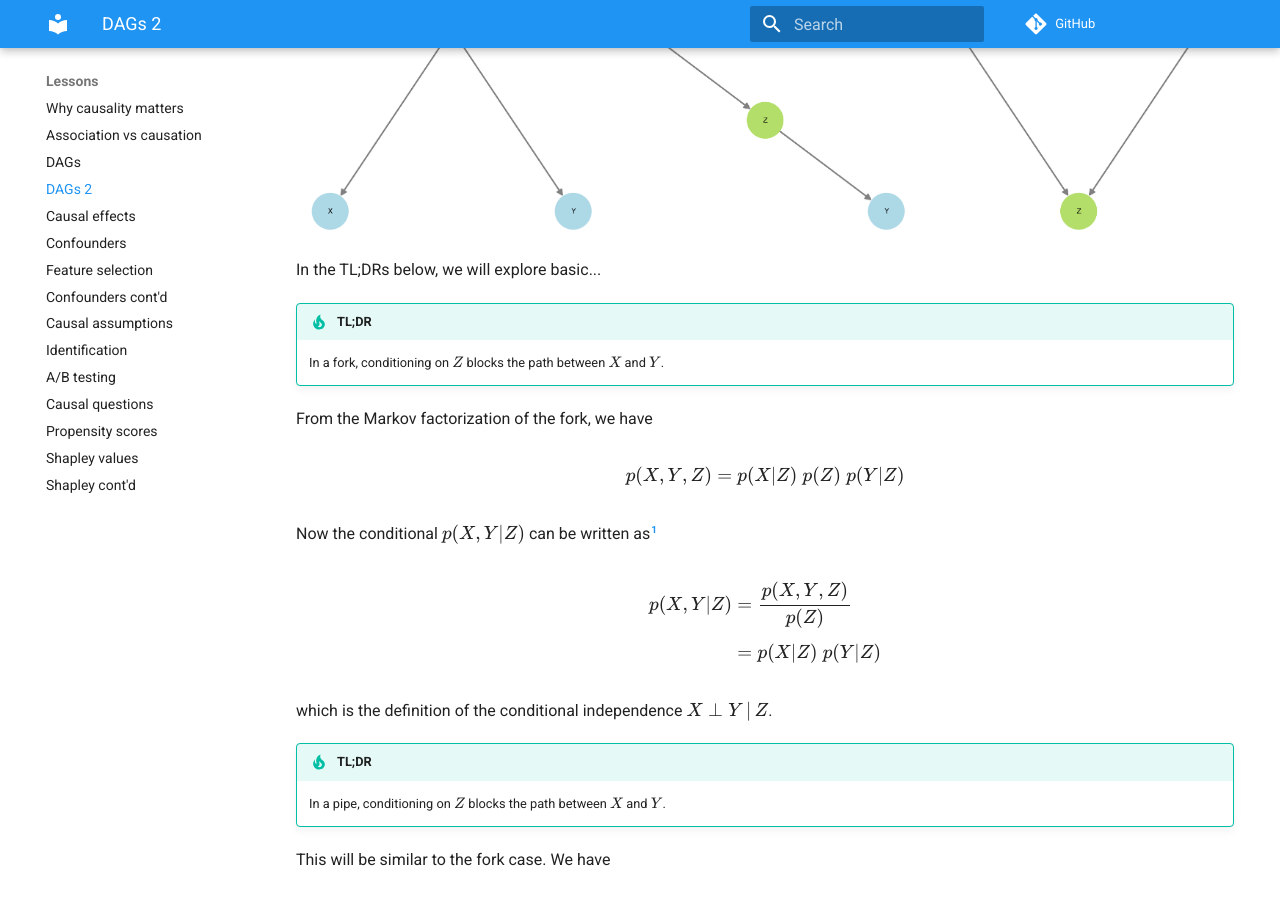
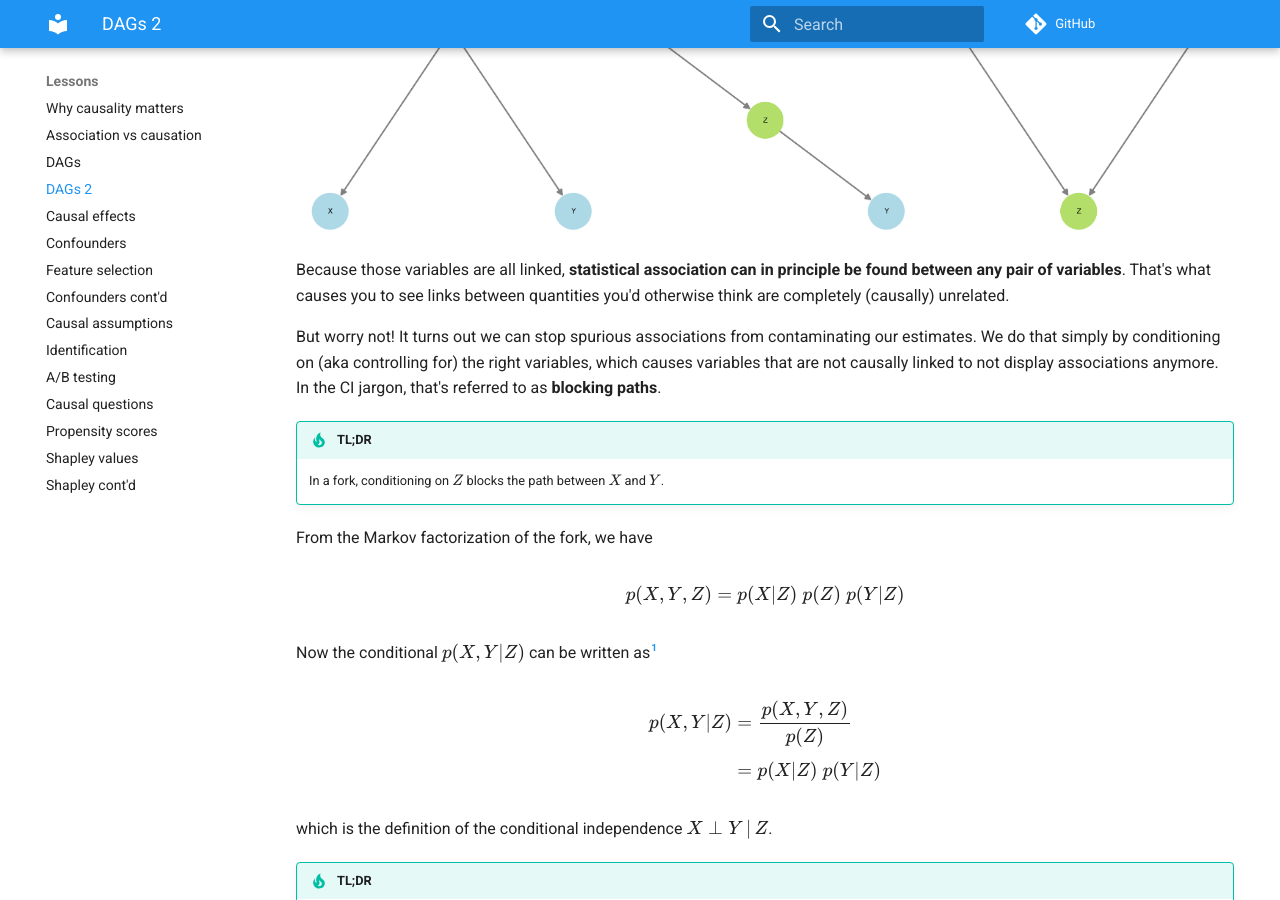
Before and after one commit to emilioMaddalena/causal-inference-studies, an MkDocs documentation site: the page built from material/dags_2.md, in a window 1280 px wide and 900 px high, scrolled down 378 px. Built offline with MkDocs 1.6.1 and Material for MkDocs 9.7.7, drawn with Linux system fonts in a browser that asks for light colours; comment, search, counter and statistics services are not loaded.

Commit message:
Add explanation on blocking paths

```diff
--- a/material/dags_2.md
+++ b/material/dags_2.md
@@ -11,7 +11,9 @@ These are important basic structures that can be used to analyze more complex DA
   <img src="../imgs/confounders6.png" alt="Collider" width="32%" style="display:inline-block;" />
 </div>
 
-In the TL;DRs below, we will explore basic...
+Because those variables are all linked, **statistical association can in principle be found between any pair of variables**. That's what causes you to see links between quantities you'd otherwise think are completely (causally) unrelated.
+
+But worry not! It turns out we can stop spurious associations from contaminating our estimates. We do that simply by conditioning on (aka controlling for) the right variables, which causes variables that are not causally linked to not display associations anymore. In the CI jargon, that's referred to as **blocking paths**.
 
 !!! tip "TL;DR"
     In a fork, conditioning on $Z$ blocks the path between $X$ and $Y$.
```
